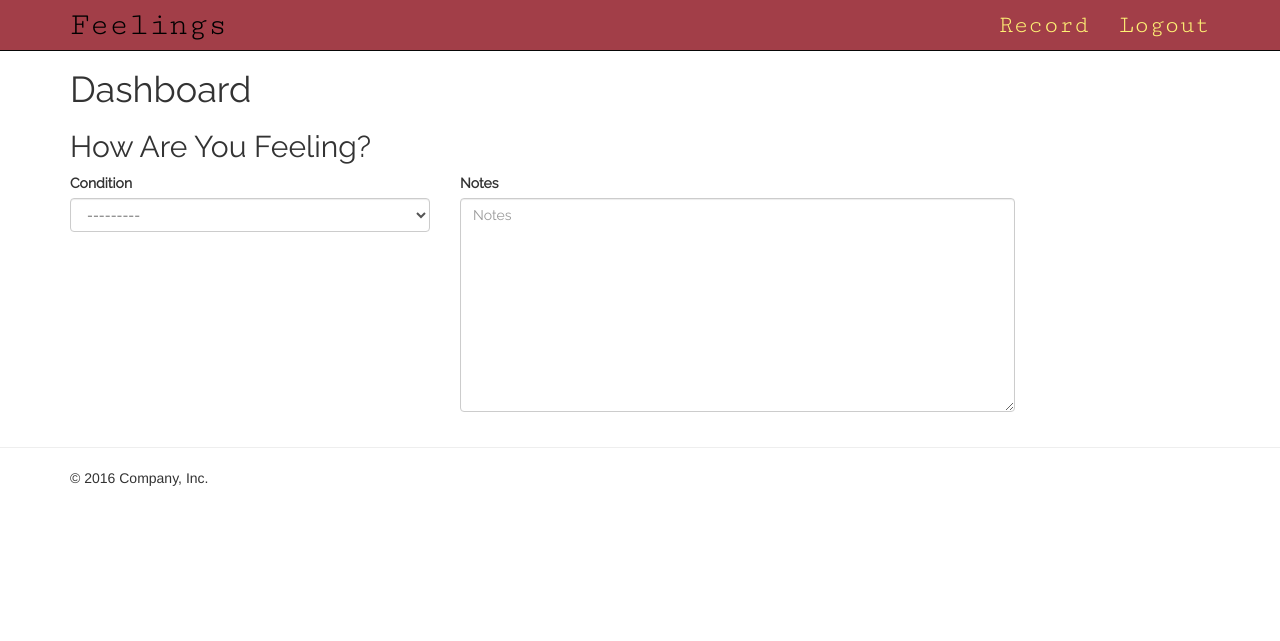
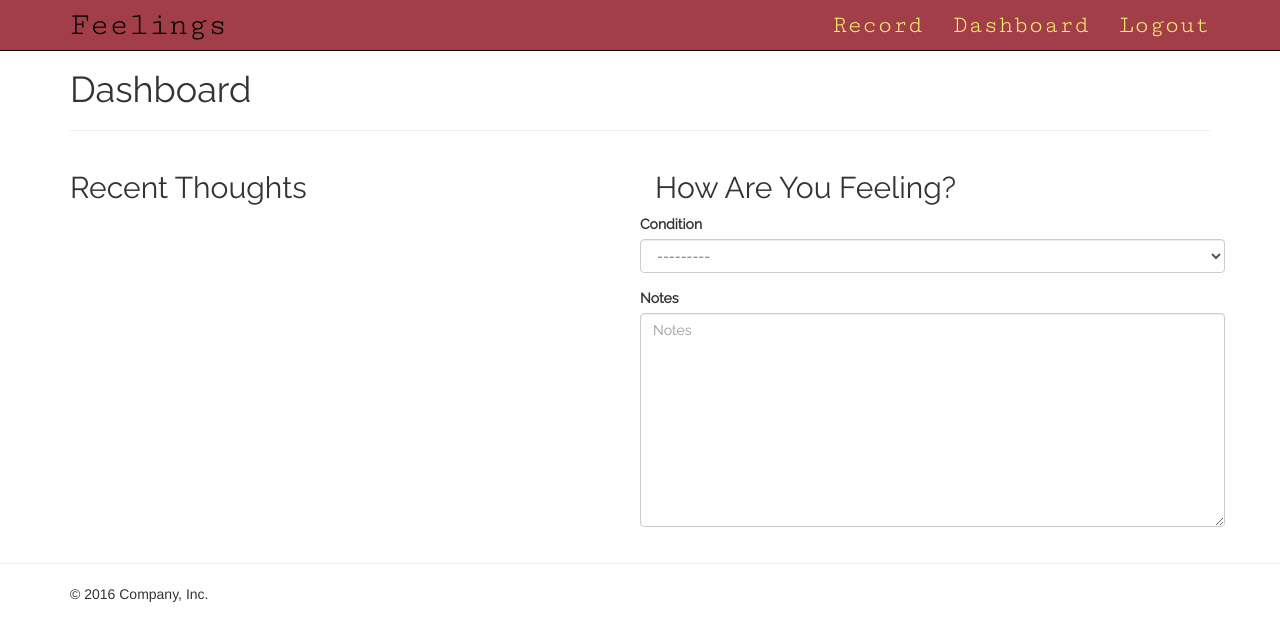
Before and after one commit to leighMichaelForrest/feelings, a Django app: template templates/users/dashboard.html in a window 1280 px wide. Shown: the top 641 px of the page. Run offline with Django 3.2, Linux system fonts and the light colour scheme; the template is opened without the code that fills it, so the values that code supplies are empty; the visitor is signed in with stand-in values (Sample User, id 1); parts of the project's set-up code (start-up, migrations or seed data) failed here and were passed over; some libraries are stand-ins or nearby versions.

Commit message:
show feelings on dashboard

```diff
--- a/templates/layout.html
+++ b/templates/layout.html
@@ -44,6 +44,7 @@
           {% else %}
           <ul class="nav navbar-nav navbar-right">
             <li><a href="#">Record</a></li>
+            <li><a href="{% url 'users:dashboard'%}">Dashboard</a></li>
             <li><a href="{% url 'users:logout'%}">Logout</a></li>
           </ul>
           {% endif %}
--- a/templates/users/dashboard.html
+++ b/templates/users/dashboard.html
@@ -6,6 +6,19 @@
 {% block content %}
     <div class="container">
         <h1>Dashboard</h1>
-        {% thought_form %}
+        <hr>
+        <div class="row">
+          <div class="col-sm-6">
+            <h2>Recent Thoughts</h2>
+            <ul>
+              {% for thought in user.thoughts.all %}
+              <li>{{ thought.get_condition_display }}</li>
+              {% endfor %}
+            </ul>
+          </div>
+          <div class="col-sm-6">
+            {% thought_form %}
+          </div>
+        </div>
     </div>
 {% endblock %}
--- a/thoughts/models.py
+++ b/thoughts/models.py
@@ -31,6 +31,9 @@ class Thought(models.Model):
     condition = models.IntegerField(choices=CONDITIONS)
     notes = models.TextField(blank=True, default='')
 
+    class Meta:
+        ordering = ['-recorded_at']
+
 
     def __str__(self):
         return '{}: {}'.format(self.recorded_at.strftime('%Y-%m-%d %H:%M.%S'), self.condition)
--- a/thoughts/templates/thoughts/_form.html
+++ b/thoughts/templates/thoughts/_form.html
@@ -1,14 +1,15 @@
 {% load bootstrap3 %}
 <h2>How Are You Feeling?</h2>
+{% if form.instance.pk is None %}
 <form action="{% url 'thoughts:create' %}" method="post">
+{% else %}
+<!-- Insert update form tag here -->
+<form action="#" method="post">
+  <h2>Insert Update Form here</h2>
+{% endif %}
   {% csrf_token %}
   <div class="row">
-    <div class="col-sm-4">
-      {% bootstrap_field form.condition layout="horizontal" %}
-    </div>
-    <div class="col-sm-6">
-      {% bootstrap_field form.notes layout="horizontal" %}
-    </div>
+    {% bootstrap_form form %}
     <div class="col-sm-2">
       {% buttons submit="Record" %}{% endbuttons %}
     </div>
--- a/thoughts/templatetags/thought_tags.py
+++ b/thoughts/templatetags/thought_tags.py
@@ -1,10 +1,11 @@
 from django import template
 
 from thoughts.forms import ThoughtForm
+from thoughts.models import Thought
 
 register = template.Library()
 
 @register.inclusion_tag('thoughts/_form.html')
-def thought_form():
-    form = ThoughtForm()
+def thought_form(thought=None):
+    form = ThoughtForm(instance=thought)
     return {'form': form}
--- a/users/urls.py
+++ b/users/urls.py
@@ -3,7 +3,7 @@ from django.conf.urls import url, include
 from . import views
 
 urlpatterns = [
-    url('^dashboard/$', views.dashboard, name='dashboard'),
+    url('^dashboard/$', views.Dashboard.as_view(), name='dashboard'),
     url(r'^logout/$', views.LogoutView.as_view(), name='logout'),
     url(r'^signup/$', views.SignUpView.as_view(), name='signup'),
     url('^', include('django.contrib.auth.urls')),
```
Also changed, not shown: users/views.py (+7 -3 lines).
